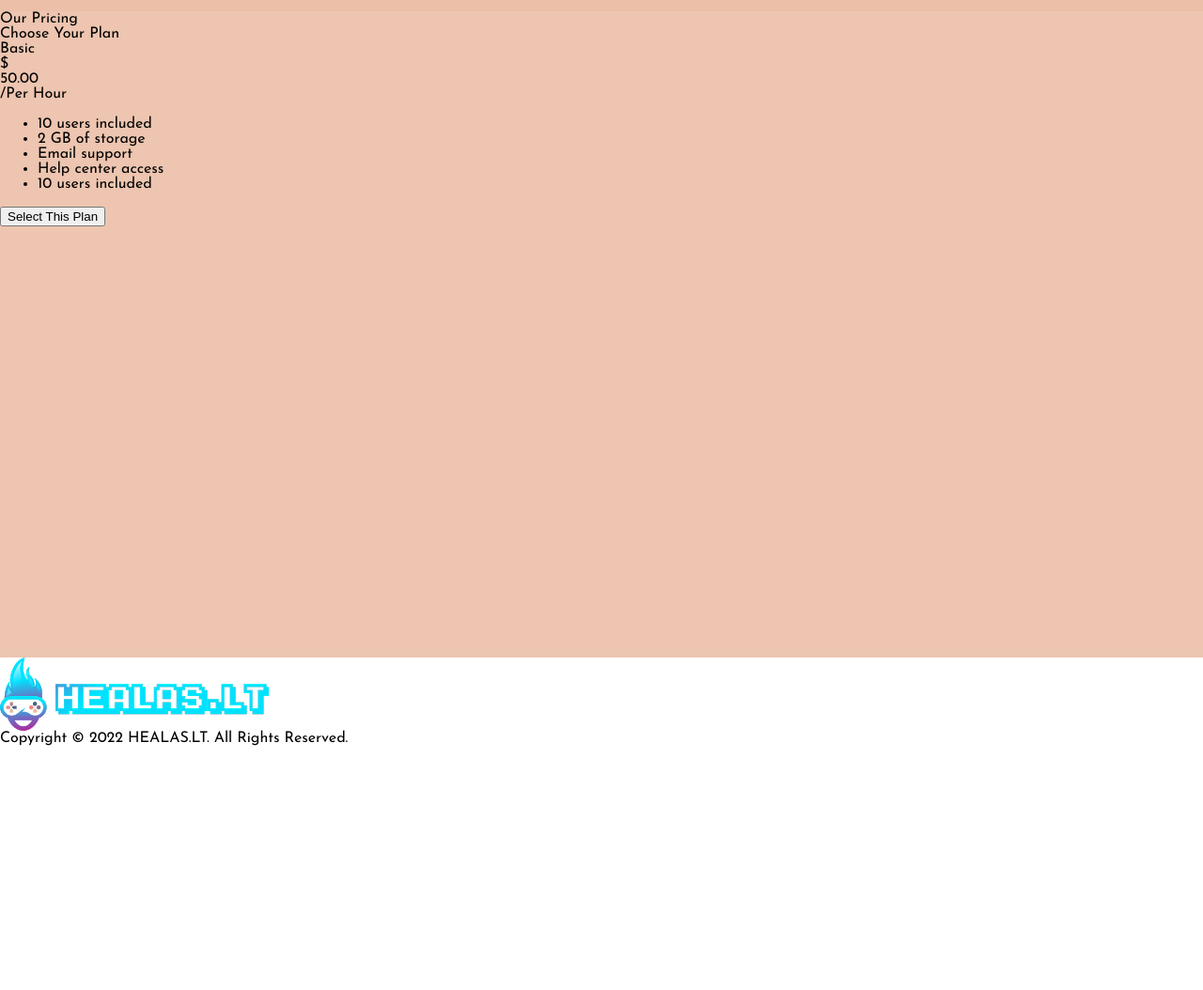
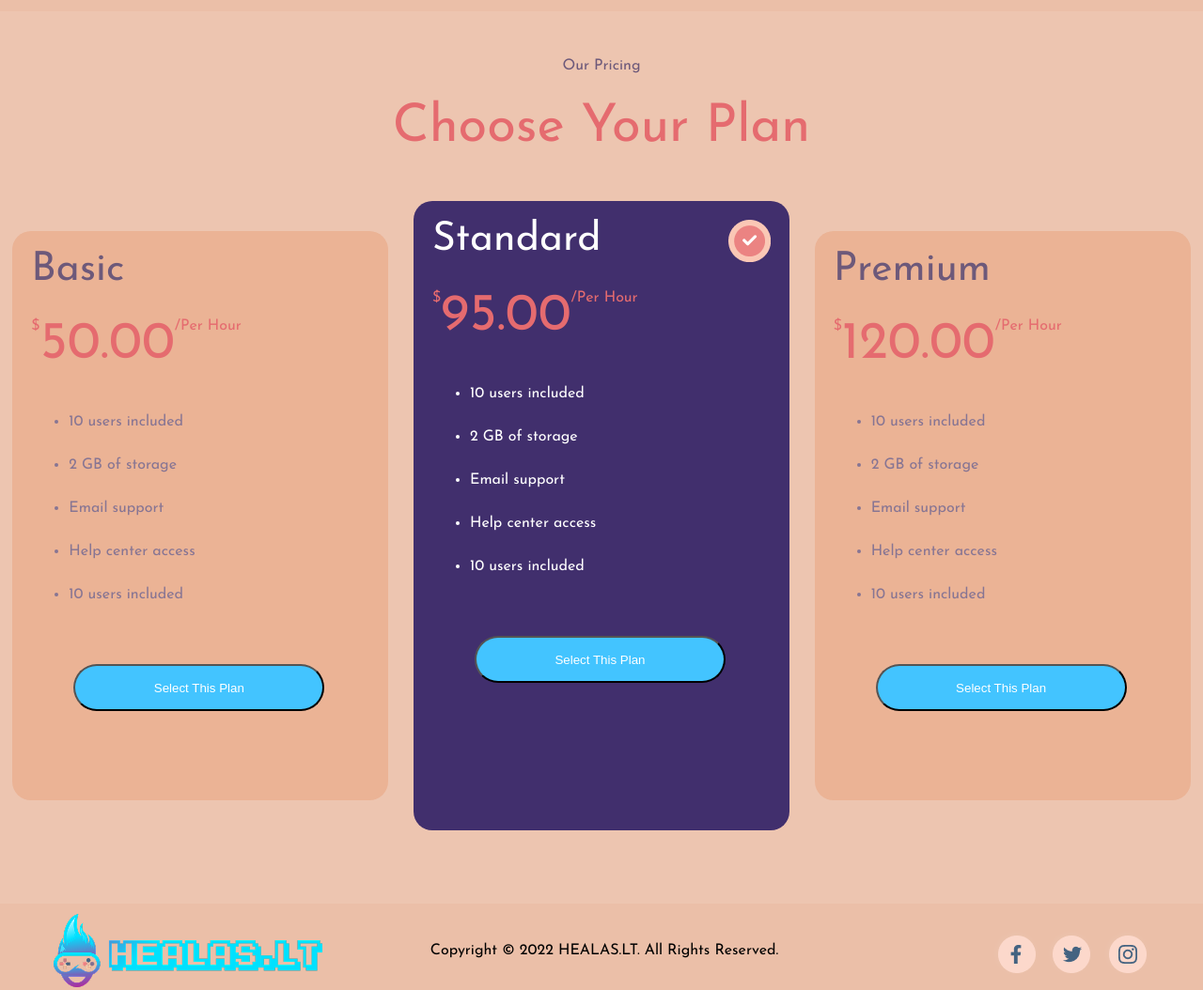
Before and after one commit to vanyushamatveevop-gif/GoGames, a plain HTML site: page index.html in a window 1280 px wide. Shown: the part 2280-3334 px from the top of the page at 94% size. Before the commit the page ends 3074 px from the top, so only its background shows below. Drawn offline with Linux system fonts and the light colour scheme.

Commit message:
Сделал cards и  footer

```diff
--- a/asset/css/style.css
+++ b/asset/css/style.css
@@ -213,12 +213,172 @@ a {
 }
 
 .cards {
-    height: 688px;
+    height: 900px;
+    padding-top: 50px;
     background: #edc5b0;
 }
 
+.our-pricing {
+    display: flex;
+    justify-content: center;
+    color: #6D597A;
+
+}
+
+.choose-your-plan {
+    font-size: 42pt;
+    padding-top: 30px;
+    display: flex;
+    justify-content: center;
+    color: #E56B6F;
+}
+
 .card {
+    padding-top: 50px;
     display: flex;
+    align-content: center;
+    align-items: center;
+    justify-content: space-around;
+}
+
+.card-1 {
+    width: 360px;
+    height: 566px;
+    border-radius: 20px;
+    padding: 20px;
+    background: #ebb395;
+}
+
+.logo-card-1 {
+    font-size: 32pt;
+    color: #6D597A;
+}
+
+.price-card-1 {
+    padding-top: 30px;
+    display: flex;
+    color: #E56B6F;
+}
+
+.price-1 {
+    font-size: 42pt;
+}
+
+ul {
+    color: #877593;
+}
+
+li {
+    padding-top: 30px;
+}
+
+.Select-1 {
+    width: 267px;
+    height: 50px;
+    margin-top: 50px;
+    border-radius: 30px;
+    margin-left: 45px;
+    cursor: pointer;
+    color: white;
+    background: rgb(67, 196, 255);
+}
+
+.card-2 {
+    width: 360px;
+    height: 630px;
+    border-radius: 20px;
+    padding: 20px;
+    background: #412f6d;
+}
+
+.card-2-img {
+    width: 45px;
+    height: 45px;
+    background-image: url(../img/5.png);
+}
+
+.logo-card-2 {
+    font-size: 32pt;
+    color: #ffffff;
+    display: flex;
+    justify-content: space-between;
+}
+
+.price-card-2 {
+    padding-top: 30px;
+    display: flex;
+    color: #E56B6F;
+}
+
+.price-2 {
+    font-size: 42pt;
+}
+
+.Select-2 {
+    width: 267px;
+    height: 50px;
+    margin-top: 50px;
+    border-radius: 30px;
+    margin-left: 45px;
+    cursor: pointer;
+    color: white;
+    background: rgb(67, 196, 255);
+}
+
+.card-3 {
+    width: 360px;
+    height: 566px;
+    border-radius: 20px;
+    padding: 20px;
+    background: #ebb395;
+}
+
+.logo-card-3 {
+    font-size: 32pt;
+    color: #6D597A;
+}
+
+.price-card-3 {
+    padding-top: 30px;
+    display: flex;
+    color: #E56B6F;
+}
+
+.price-3 {
+    font-size: 42pt;
+}
+
+.ul-2 {
+    color: white;
+}
+
+.Select-3 {
+    width: 267px;
+    height: 50px;
+    margin-top: 50px;
+    border-radius: 30px;
+    margin-left: 45px;
+    cursor: pointer;
+    color: white;
+    background: rgb(67, 196, 255);
+}
+
+footer {
+    height: 100px;
+    background: #ebbfa8;
+    display: flex;
+    justify-content: space-around;
+    align-items: center;
+}
+
+.footer-text {
+    padding-right: 110px;
+}
+
+.footer-imgs {
+    width: 170px;
+    height: 50px;
+    background-image: url(../img/6.png);
 }
 
 }
--- a/index.html
+++ b/index.html
@@ -68,21 +68,39 @@
             <button class="Select-1">Select This Plan</button>
         </div>
         <div class="card-2">
-
+            <div class="logo-card-2">Standard <div class="card-2-img"></div></div>
+            <div class="price-card-2">$ <div class="price-2">95.00</div>/Per Hour</div>
+            <div class="info-card-2">
+                <ul class="ul-2">
+                    <li>10 users included</li>
+                    <li>2 GB of storage</li>
+                    <li>Email support</li>
+                    <li>Help center access</li>
+                    <li>10 users included</li>
+                </ul>
+            </div>
+            <button class="Select-2">Select This Plan</button>
         </div>
         <div class="card-3">
-
+            <div class="logo-card-3">Premium</div>
+            <div class="price-card-3">$ <div class="price-3">120.00</div>/Per Hour</div>
+            <div class="info-card-3">
+                <ul>
+                    <li>10 users included</li>
+                    <li>2 GB of storage</li>
+                    <li>Email support</li>
+                    <li>Help center access</li>
+                    <li>10 users included</li>
+                </ul>
+            </div>
+            <button class="Select-3">Select This Plan</button>
         </div>
         </div>
     </section>
     <footer>
         <div class="logo-img"></div>
         <div class="footer-text">Copyright © 2022 HEALAS.LT. All Rights Reserved.</div>
-        <div class="footer-imgs">
-            <div class="footer-img-1"></div>
-            <div class="footer-img-1"></div>
-            <div class="footer-img-1"></div>
-        </div>
+        <div class="footer-imgs"></div>
     </footer>
 </body>
 </html>
```
Also changed, not shown: asset/img/5.png (added), asset/img/6.png (added).
